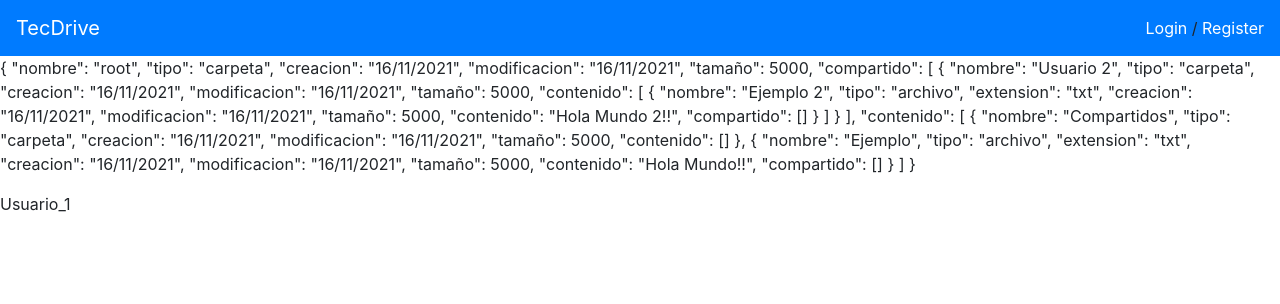
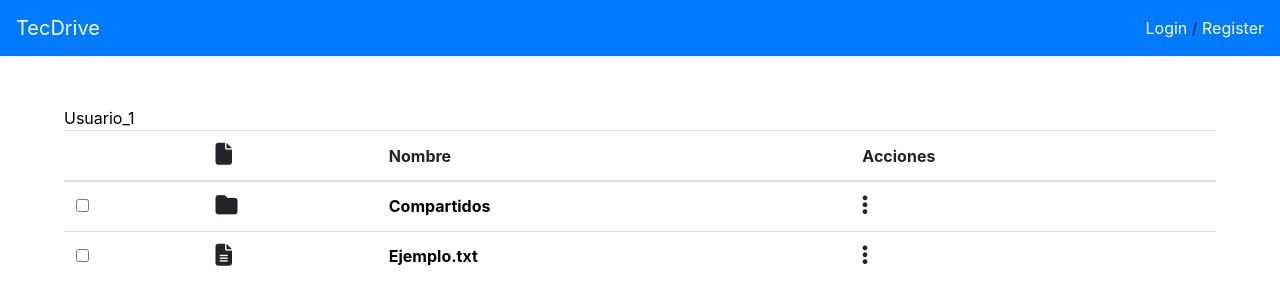
Before and after one commit to Tavo506/TecDrive, an Angular app: page /home/Usuario_1 in a window 1280 px wide. Shown: the top 304 px of the page. Built offline with nearby package versions, Linux system fonts and the light colour scheme.

Commit message:
Navegación entre carpetas

```diff
--- a/package.json
+++ b/package.json
@@ -23,6 +23,7 @@
     "@ng-bootstrap/ng-bootstrap": "^9.1.3",
     "bootstrap": "^4.5.0",
     "rxjs": "~6.6.0",
+    "sweetalert2": "^11.2.0",
     "tslib": "^2.0.0",
     "zone.js": "~0.11.3"
   },
--- a/src/app/pages/home/home.component.html
+++ b/src/app/pages/home/home.component.html
@@ -1,2 +1,31 @@
-<p>{{datos | json}}</p>
-<p>{{usuario}}</p>
+<div class="contenedor">
+
+
+    <span (click)="goToRoot()" class="enlace">{{usuario}}</span>
+    <span *ngFor="let ruta of path"> / <span (click)="goBackTo(ruta)" class="enlace">{{ruta}}</span></span>
+
+    <table class="table">
+        <thead>
+            <tr>
+                <th scope="col-1"></th>
+                <th scope="col-1"><i class="fas fa-file"></i></th>
+                <th scope="col-8">Nombre</th>
+                <th scope="col-2">Acciones</th>
+            </tr>
+        </thead>
+        <tbody>
+            <tr *ngFor="let fila of pathActual.contenido">
+                <th><input type="checkbox"></th>
+                <th>
+                    <i class="fas" [ngClass]="{'fa-file-alt' : fila.tipo == 'archivo', 'fa-folder' : fila.tipo == 'carpeta'}"></i>
+                </th>
+                <th>
+                    <span class="enlace" *ngIf="fila.tipo == 'archivo'" (click)="open(fila)">{{fila.nombre}}.{{fila.extension}}</span>
+                    <span class="enlace" *ngIf="fila.tipo == 'carpeta'" (click)="goToPath(path, fila.nombre)">{{fila.nombre}}</span>
+                </th>
+                <th><i class="fas fa-ellipsis-v"></i></th>
+            </tr>
+        </tbody>
+    </table>
+
+</div>
--- a/src/app/pages/home/home.component.scss
+++ b/src/app/pages/home/home.component.scss
@@ -0,0 +1,18 @@
+.contenedor {
+    margin-top: 50px;
+    margin-left: 5%;
+    margin-right: 5%;
+}
+
+.enlace:hover {
+    cursor: pointer;
+    color: #0055dd;
+}
+
+.enlace{
+    color: black;
+}
+
+.fas{
+    font-size: 22px;
+}
--- a/src/app/pages/home/home.component.ts
+++ b/src/app/pages/home/home.component.ts
@@ -1,7 +1,9 @@
 import { Component, OnInit } from '@angular/core';
 import { ActivatedRoute } from '@angular/router';
-import { Contenido } from 'src/app/models/Contenido.model';
+import { Archivo, Contenido } from 'src/app/models/Contenido.model';
 import { DriveService } from 'src/app/services/drive.service';
+
+import Swal from 'sweetalert2'
 
 @Component({
   selector: 'app-home',
@@ -11,7 +13,11 @@ import { DriveService } from 'src/app/services/drive.service';
 export class HomeComponent implements OnInit {
 
   datos : Contenido;
-  usuario : string;
+  usuario : string = "";
+
+  pathActual : Contenido;
+
+  path : string[] = [];
 
   constructor(private driveService : DriveService, private activatedRoute:ActivatedRoute) { }
 
@@ -22,6 +28,71 @@ export class HomeComponent implements OnInit {
     })
 
     this.datos = this.driveService.getDrive(this.usuario);
+    this.pathActual = this.clone(this.datos);
+  }
+
+
+  clone(lista : Contenido) : Contenido{
+    var res : Contenido;
+
+    res = {...lista}
+
+    return lista
+  }
+
+
+  open(archivo : Archivo){
+    Swal.fire({
+      title: `${archivo.nombre}.${archivo.extension}`
+    })
+  }
+
+
+  goToPath(path : string[], carpeta : string){
+    path.push(carpeta);
+    this.go(path);
+  }
+
+  go(path : string[]){
+    this.pathActual = this.clone(this.datos);
+    var lista;
+    path.forEach(e => {
+      lista = this.pathActual.contenido as Object;
+      lista = lista.filter(n => n.nombre == e )[0] as Contenido
+      this.pathActual = lista;
+
+    })
+
+  }
+
+
+  goBackTo(ruta : string){
+    var newPath : string[] = [];
+    var parar = false;
+    this.path.forEach(e => {
+
+
+      if (!parar) {
+
+        newPath.push(e);
+
+        if (e == ruta) {
+          parar = true;
+
+          console.log(newPath);
+          this.path = newPath;
+
+          this.go(newPath);
+        }
+      }
+    });
+
+  }
+
+
+  goToRoot(){
+    this.pathActual = this.clone(this.datos);
+    this.path = []
   }
 
 }
--- a/src/app/services/drive.service.ts
+++ b/src/app/services/drive.service.ts
@@ -11,80 +11,80 @@ export class DriveService {
 
 
     dummy: any = {
-    "Usuario_1" : {
-        "nombre" : "root",
-        "tipo" : "carpeta",
-        "creacion" : "16/11/2021",
-        "modificacion" : "16/11/2021",
-        "tamaño" : 5000,
-        "compartido" : [
+        "Usuario_1": {
+            "nombre": "root",
+            "tipo": "carpeta",
+            "creacion": "16/11/2021",
+            "modificacion": "16/11/2021",
+            "tamaño": 5000,
+            "compartido": [],
+            "contenido": [
                 {
-                "nombre" : "Usuario 2",
-                "tipo" : "carpeta",
-                "creacion" : "16/11/2021",
-                "modificacion" : "16/11/2021",
-                "tamaño" : 5000,
-                "contenido" : [
+                    "nombre": "Compartidos",
+                    "tipo": "carpeta",
+                    "creacion": "16/11/2021",
+                    "modificacion": "16/11/2021",
+                    "tamaño": 5000,
+                    "contenido": [
                         {
-                        "nombre" : "Ejemplo 2",
-                        "tipo" : "archivo",
-                        "extension" : "txt",
-                        "creacion" : "16/11/2021",
-                        "modificacion" : "16/11/2021",
-                        "tamaño" : 5000,
-                        "contenido" : "Hola Mundo 2!!",
-                        "compartido" : []
+                            "nombre": "Usuario 2",
+                            "tipo": "carpeta",
+                            "creacion": "16/11/2021",
+                            "modificacion": "16/11/2021",
+                            "tamaño": 5000,
+                            "contenido": [
+                                {
+                                    "nombre": "Ejemplo 2",
+                                    "tipo": "archivo",
+                                    "extension": "txt",
+                                    "creacion": "16/11/2021",
+                                    "modificacion": "16/11/2021",
+                                    "tamaño": 5000,
+                                    "contenido": "Hola Mundo 2!!",
+                                    "compartido": []
                                 }
                             ]
                         }
-        ],
-        "contenido" : [
-            {
-                "nombre" : "Compartidos",
-                "tipo" : "carpeta",
-                "creacion" : "16/11/2021",
-                "modificacion" : "16/11/2021",
-                "tamaño" : 5000,
-                "contenido" : []
+                    ]
                 },
                 {
-                "nombre" : "Ejemplo",
-                "tipo" : "archivo",
-                "extension" : "txt",
-                "creacion" : "16/11/2021",
-                "modificacion" : "16/11/2021",
-                "tamaño" : 5000,
-                "contenido" : "Hola Mundo!!",
-                "compartido" : []
+                    "nombre": "Ejemplo",
+                    "tipo": "archivo",
+                    "extension": "txt",
+                    "creacion": "16/11/2021",
+                    "modificacion": "16/11/2021",
+                    "tamaño": 5000,
+                    "contenido": "Hola Mundo!!",
+                    "compartido": []
                 }
             ]
         },
 
-    "Usuario_2" : {
-        "nombre" : "root",
-        "tipo" : "carpeta",
-        "creacion" : "16/11/2021",
-        "modificacion" : "16/11/2021",
-        "tamaño" : 5000,
-        "compartido" : [],
-        "contenido" : [
+        "Usuario_2": {
+            "nombre": "root",
+            "tipo": "carpeta",
+            "creacion": "16/11/2021",
+            "modificacion": "16/11/2021",
+            "tamaño": 5000,
+            "compartido": [],
+            "contenido": [
                 {
-                "nombre" : "Compartidos",
-                "tipo" : "carpeta",
-                "creacion" : "16/11/2021",
-                "modificacion" : "16/11/2021",
-                "tamaño" : 5000,
-                "contenido" : []
+                    "nombre": "Compartidos",
+                    "tipo": "carpeta",
+                    "creacion": "16/11/2021",
+                    "modificacion": "16/11/2021",
+                    "tamaño": 5000,
+                    "contenido": []
                 },
                 {
-                "nombre" : "Ejemplo 2",
-                "tipo" : "archivo",
-                "extension" : "txt",
-                "creacion" : "16/11/2021",
-                "modificacion" : "16/11/2021",
-                "tamaño" : 5000,
-                "contenido" : "Hola Mundo 2!!",
-                "compartido" : [
+                    "nombre": "Ejemplo 2",
+                    "tipo": "archivo",
+                    "extension": "txt",
+                    "creacion": "16/11/2021",
+                    "modificacion": "16/11/2021",
+                    "tamaño": 5000,
+                    "contenido": "Hola Mundo 2!!",
+                    "compartido": [
                         "Usuario 1"
                     ]
                 }
@@ -97,7 +97,7 @@ export class DriveService {
 
 
 
-getDrive(userName: string) : Contenido {
+    getDrive(userName: string): Contenido {
 
         return this.dummy[userName] as Contenido;
     }
--- a/src/app/widgets/navbar/navbar.component.html
+++ b/src/app/widgets/navbar/navbar.component.html
@@ -1,5 +1,5 @@
 <nav class="navbar navbar-dark bg-primary justify-content-between">
-    <a href="/home" class="navbar-brand">TecDrive</a>
+    <a href="/home/Usuario_1" class="navbar-brand">TecDrive</a>
 
     <div *ngIf=!logueado>
         <a href="/login">Login</a>
--- a/src/index.html
+++ b/src/index.html
@@ -6,6 +6,7 @@
   <base href="/">
   <meta name="viewport" content="width=device-width, initial-scale=1">
   <link rel="icon" type="image/x-icon" href="favicon.ico">
+  <script src="https://kit.fontawesome.com/e3740ded2d.js" crossorigin="anonymous"></script>
 </head>
 <body>
   <app-root></app-root>
```
Also changed, not shown: 1 other file (tests, documents, lock files or other folders). Lines whose indentation alone changed are shown as unchanged.
